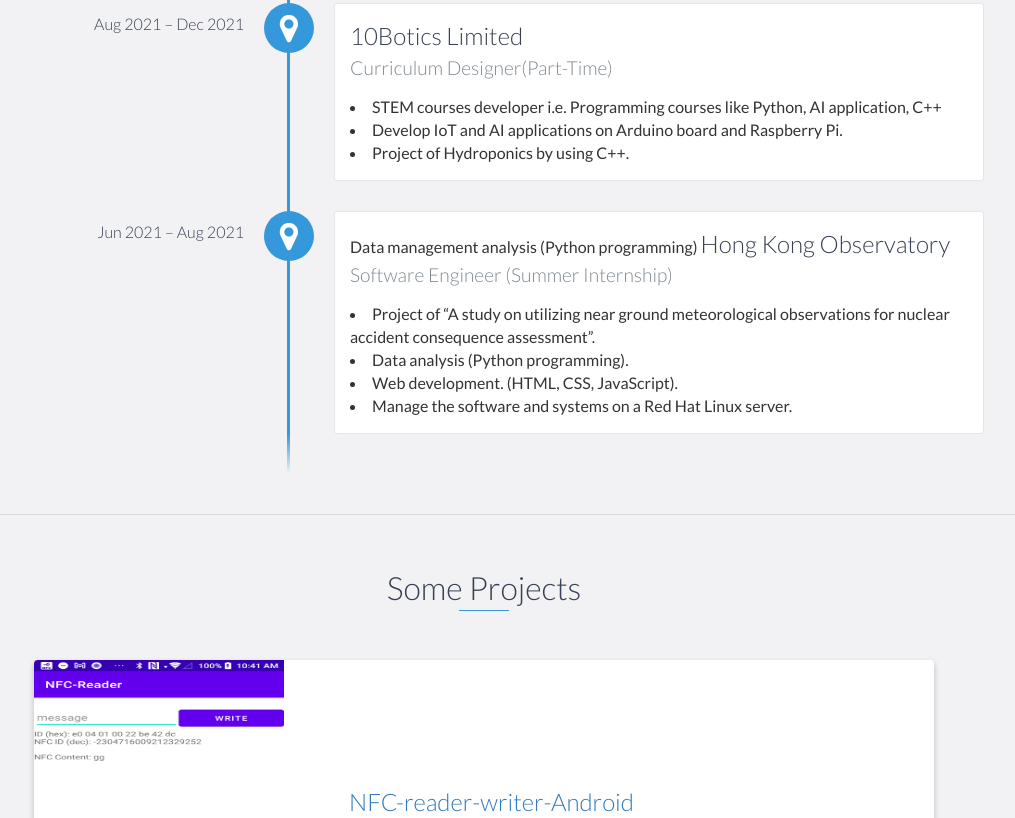
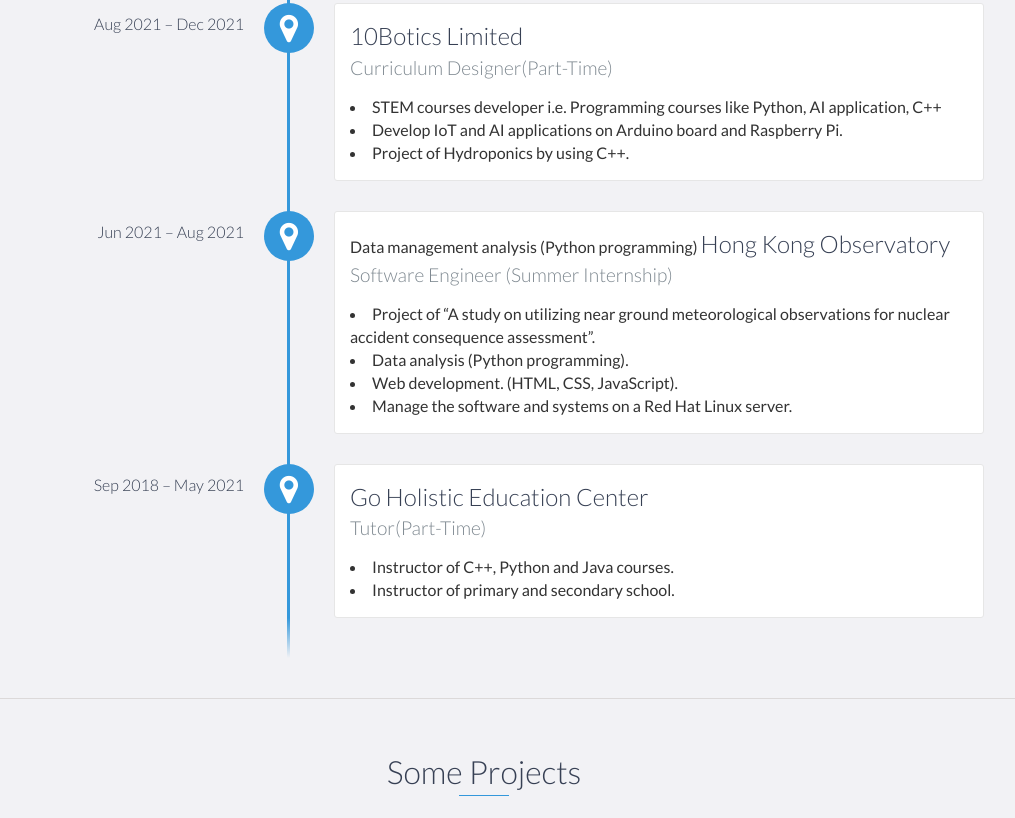
Before and after one commit to Chrischrislch/Chrischrislch.github.io, a website: page index.html in a window 1280 px wide. Shown: the part 1539-2357 px from the top of the page, without its empty margins (156-1171 px from the left). Drawn offline with nearby package versions, Linux system fonts and the light colour scheme.

Commit message:
Update index.html

```diff
--- a/index.html
+++ b/index.html
@@ -115,6 +115,16 @@
 		    <li>Manage the software and systems on a Red Hat Linux server.</li>
                 </p>
             </div>
+
+	     <div data-date="Sep 2018 – May 2021">
+                <h3>Go Holistic Education Center</h3>
+                <h4>Tutor(Part-Time)</h4>
+                <p>
+                    <li>Instructor of C++, Python and Java courses.</li>
+		    <li>Instructor of primary and secondary school.</li>
+                </p>
+            </div>
+
         </div>
     </div>
     <!-- End #experience -->
```
